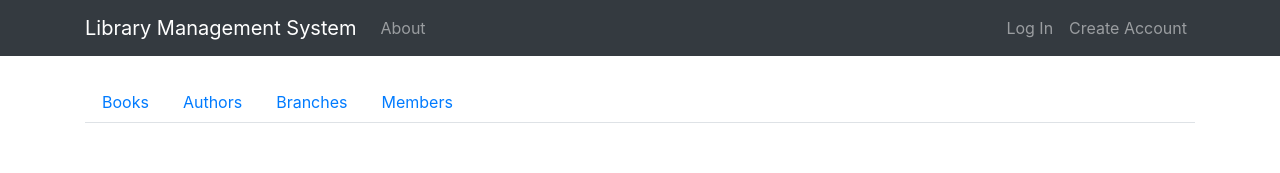
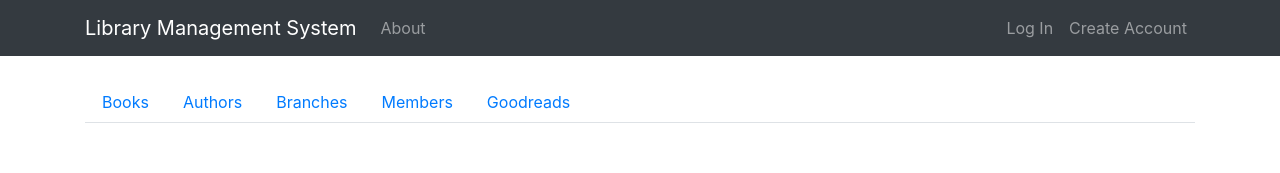
Before and after one commit to brlafreniere/lms, a React (Create React App) app in the folder frontend-react/: page /admin in a window 1280 px wide. Shown: the top 173 px of the page. Built offline with nearby package versions, Linux system fonts and the light colour scheme.

Commit message:
Modularize code a tiny bit for Admin Page

```diff
--- a/frontend-react/src/components/admin/AdminPage.js
+++ b/frontend-react/src/components/admin/AdminPage.js
@@ -19,10 +19,8 @@ import BookForm from "../../components/book/BookForm";
 import BookDetailAdmin from "./../book/BookDetailAdmin";
 import BookInventoryFormWithID from "./../book/BookInventory";
 
-export default class AdminPage extends React.Component {
-    render() {
+function AdminNavigationTabs() {
     return (
-            <div>
         <nav>
             <ul className="nav nav-tabs">
                 <li className="nav-item">
@@ -37,19 +35,53 @@ export default class AdminPage extends React.Component {
                 <li className="nav-item">
                     <NavLink to="/admin/members" className="nav-link" activeClassName="active">Members</NavLink>
                 </li>
+                <li className="nav-item">
+                    <NavLink to="/admin/goodreads" className="nav-link" activeClassName="active">Goodreads</NavLink>
+                </li>
             </ul>
         </nav>
+    )
+}
+
+function AdminNavigationSwitch() {
+    return (
         <Switch>
             <Route path="/admin/books">
-                        <RecordManager key="book" singular="book" plural="books" table={BookTable} form={BookForm} detail={BookDetailAdmin} inventory={BookInventoryFormWithID} />
+                <RecordManager
+                    key="book"
+                    singular="book"
+                    plural="books"
+                    table={BookTable}
+                    form={BookForm}
+                    detail={BookDetailAdmin}
+                    inventory={BookInventoryFormWithID} />
             </Route>
             <Route path="/admin/authors">
-                        <RecordManager key="author" singular="author" plural="authors" table={AuthorTable} form={AuthorForm} />
+                <RecordManager
+                    key="author"
+                    singular="author"
+                    plural="authors"
+                    table={AuthorTable}
+                    form={AuthorForm} />
             </Route>
             <Route path="/admin/branches">
-                        <RecordManager key="branch" singular="branch" plural="branches" table={BranchTable} form={BranchForm} />
+                <RecordManager
+                    key="branch"
+                    singular="branch"
+                    plural="branches"
+                    table={BranchTable}
+                    form={BranchForm} />
             </Route>
         </Switch>
+    )
+}
+
+export default class AdminPage extends React.Component {
+    render() {
+        return (
+            <div>
+                <AdminNavigationTabs />
+                <AdminNavigationSwitch />
             </div>
         )
     }
```
Lines whose indentation alone changed are shown as unchanged.
